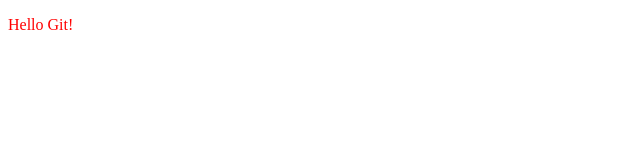
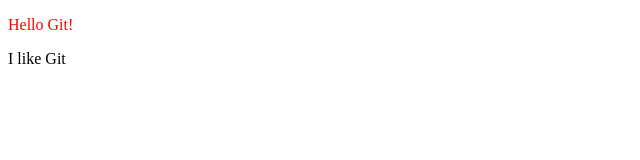
Before and after one commit to Aleksey-Bor/testGit, a plain HTML site: page index.html in a window 1280 px wide. Shown: the full height of the page, 0-640 px from the left. Drawn offline with Linux system fonts and the light colour scheme.

Commit message:
Add span to index.html

```diff
--- a/index.html
+++ b/index.html
@@ -9,5 +9,6 @@
   </head>
   <body>
     <p>Hello Git!</p>
+    <span>I like Git</span>
   </body>
 </html>
```
